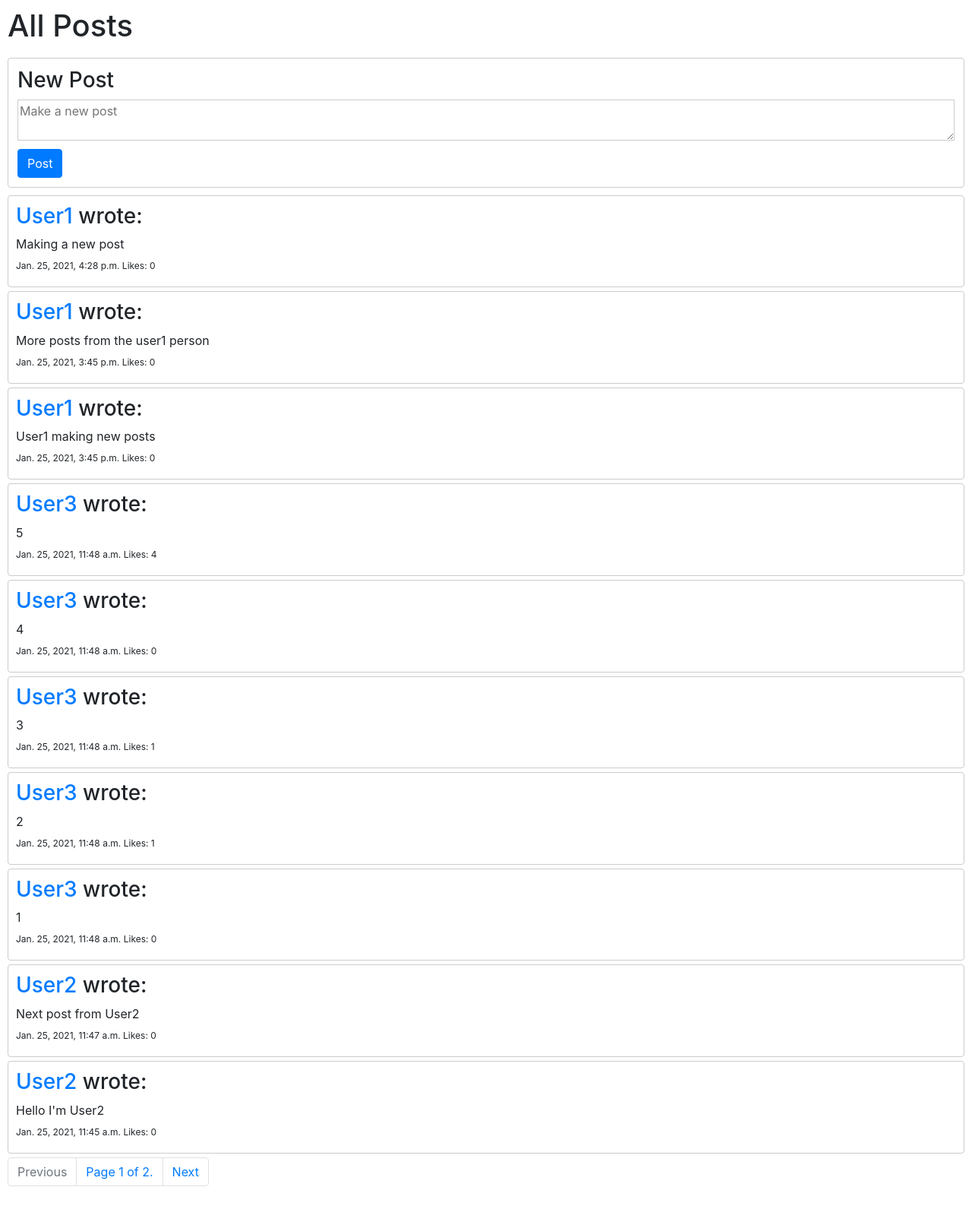
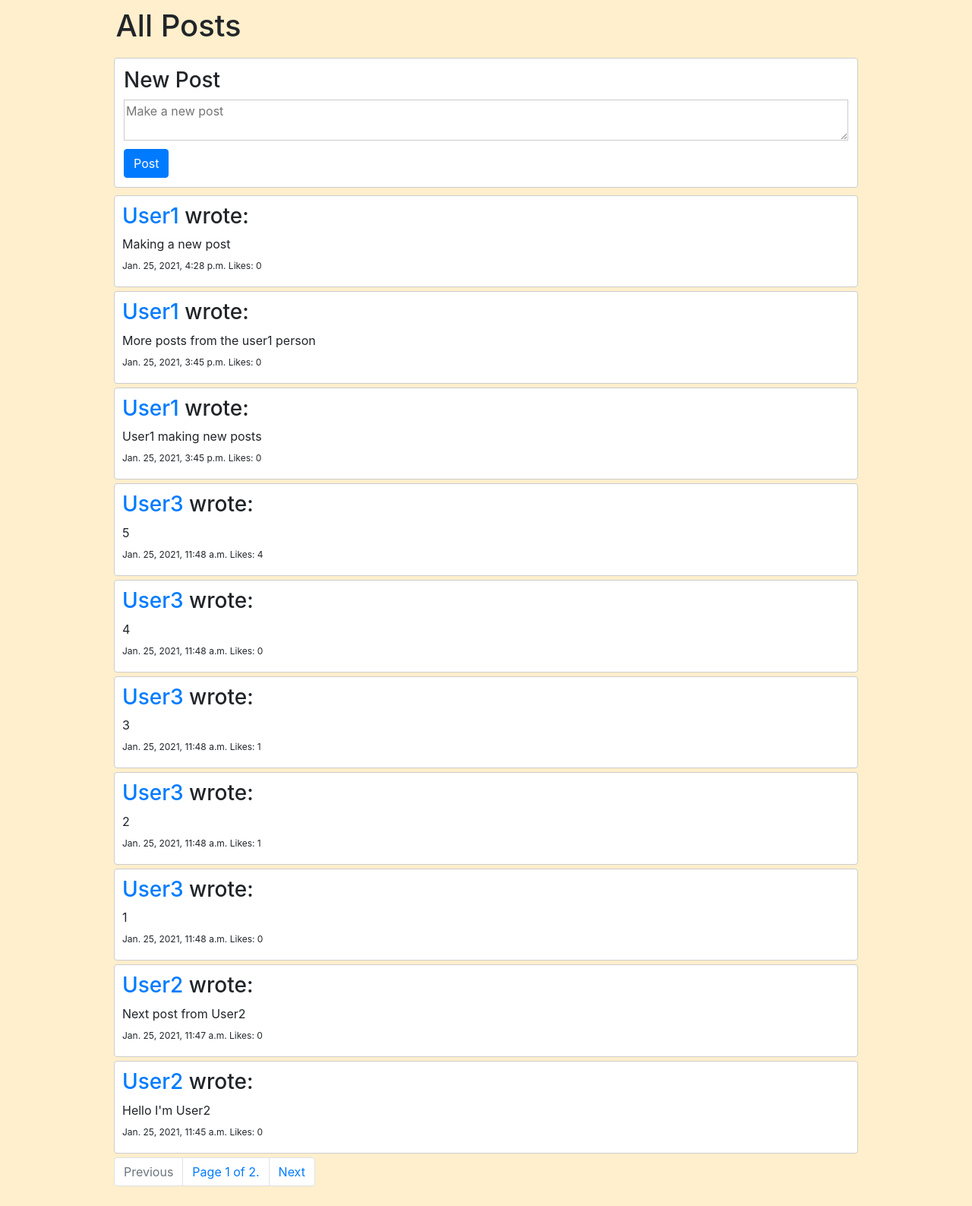
Before and after one commit to ojs87/network, a Django app: page / in a window 1280 px wide. Shown: the part 57-1644 px from the top of the page at 76% size. Run offline with Django 3.2, Linux system fonts and the light colour scheme; data comes from the database, SQL or seed files in the repository; both versions use the stored data as it was after the commit; some libraries are stand-ins or nearby versions.

Commit message:
all features added

```diff
--- a/network/static/network/styles.css
+++ b/network/static/network/styles.css
@@ -1,5 +1,5 @@
 body {
-
+   background-color:#ffefcc;
 }
 
 .navbar {
@@ -10,40 +10,25 @@ body {
    width: 100%;
 }
 
-
-.btn {
-
-}
-
-
-#container {
-
-}
-
-#follow-button {
-   margin-bottom:1rem;
-}
-
 #container-allposts {
    padding : 10px;
    padding-top: 0px;
-
 }
 
 #container-newpost {
    padding : 10px;
    padding-top: 0px;
-   background-color: white;
-
 }
 
 #newpost{
    border : 1px solid #ccc;
    border-radius : .25rem;
    padding : 12px;
+   background-color:white;
 }
 
 #allposts {
+   background-color:white;
    border : 1px solid #ccc;
    border-radius : .25rem;
    padding : 10px;
@@ -54,6 +39,7 @@ textarea {
    border: 1px solid #ccc;
    width: 100%;
    margin-bottom: 5px;
+   background-color:white;
 }
 
 #timestamp {
@@ -62,6 +48,7 @@ textarea {
 
 h1 {
    padding : 10px;
+   margin-left:0px;
 }
 
 h3 {
@@ -71,3 +58,14 @@ h3 {
 p {
    margin-bottom: 8px;
 }
+
+.flex-container {
+   background-color:#ffefcc;
+   display:flex;
+   flex-flow: row wrap;
+   justify-content:center;
+}
+
+.flex-item {
+   width:1000px;
+}
--- a/network/templates/network/index.html
+++ b/network/templates/network/index.html
@@ -2,8 +2,9 @@
 {% load static %}
 
 {% block body %}
-   <h1>All Posts</h1>
-   <div id=container-newpost>
+<div id="container" class="flex-container">
+   <h1 class="flex-item" style="margin-left:5px">All Posts</h1>
+   <div id=container-newpost class="flex-item">
       <div id=newpost>
          <h3>New Post</h3>
          <form id="newpostform">
@@ -12,7 +13,7 @@
          </form>
       </div>
    </div>
-   <div id=container-allposts>
+   <div id=container-allposts class="flex-item">
       {% for post in page_obj %}
       <div id=allposts>
          <h3><a href="{% url "profile" user=post.user %}">{{post.user|title}}</a> wrote:</h3>
--- a/network/templates/network/layout.html
+++ b/network/templates/network/layout.html
@@ -10,7 +10,6 @@
         {% endblock %}
     </head>
     <body>
-        <div id="container">
         <nav class="navbar navbar-expand-lg navbar-light bg-light">
             <a class="navbar-brand" href="#">Network</a>
 
```
Also changed, not shown: network/static/network/script.js (+12 -2 lines), network/templates/network/following.html (+4 -3 lines), network/templates/network/profile.html (+5 -3 lines), network/views.py (+5 -4 lines), db.sqlite3.
